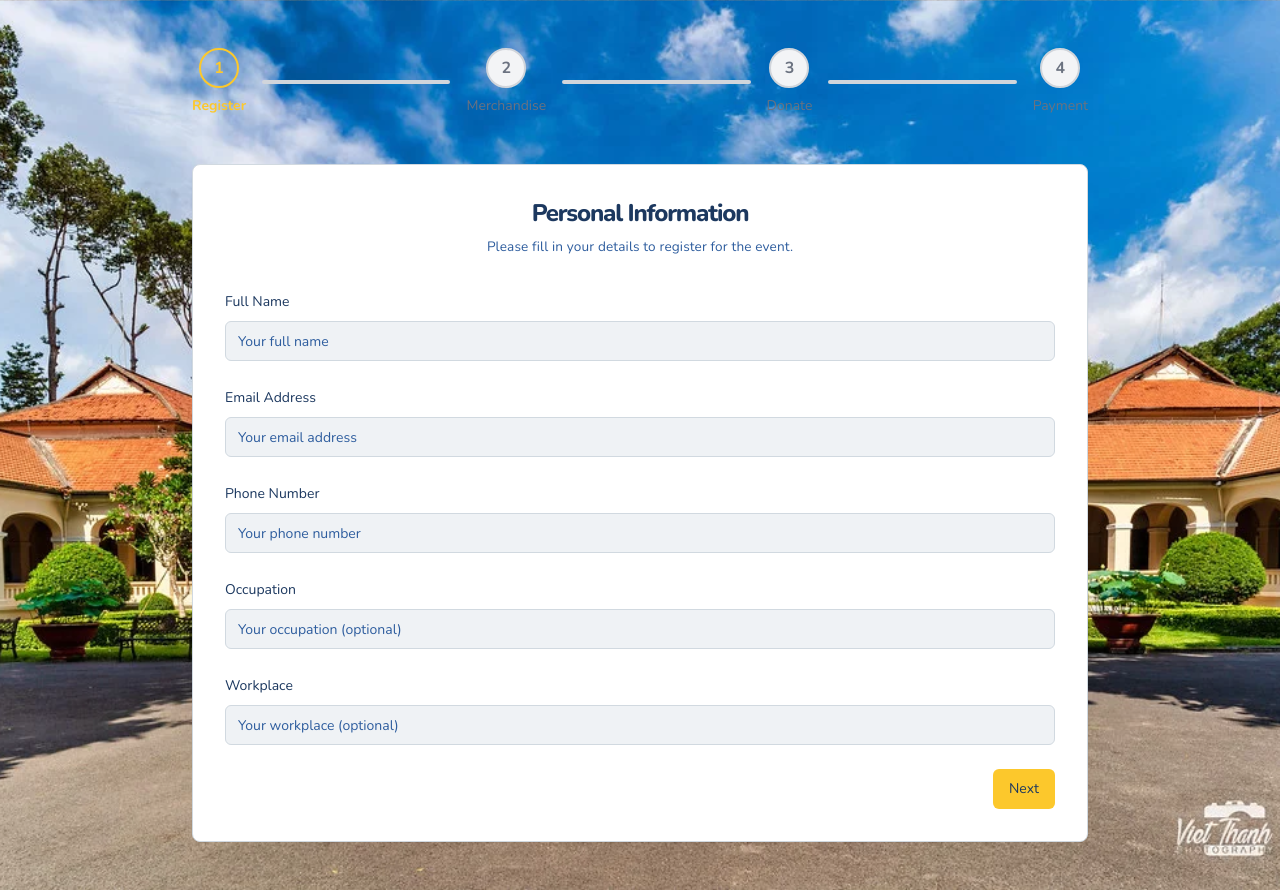
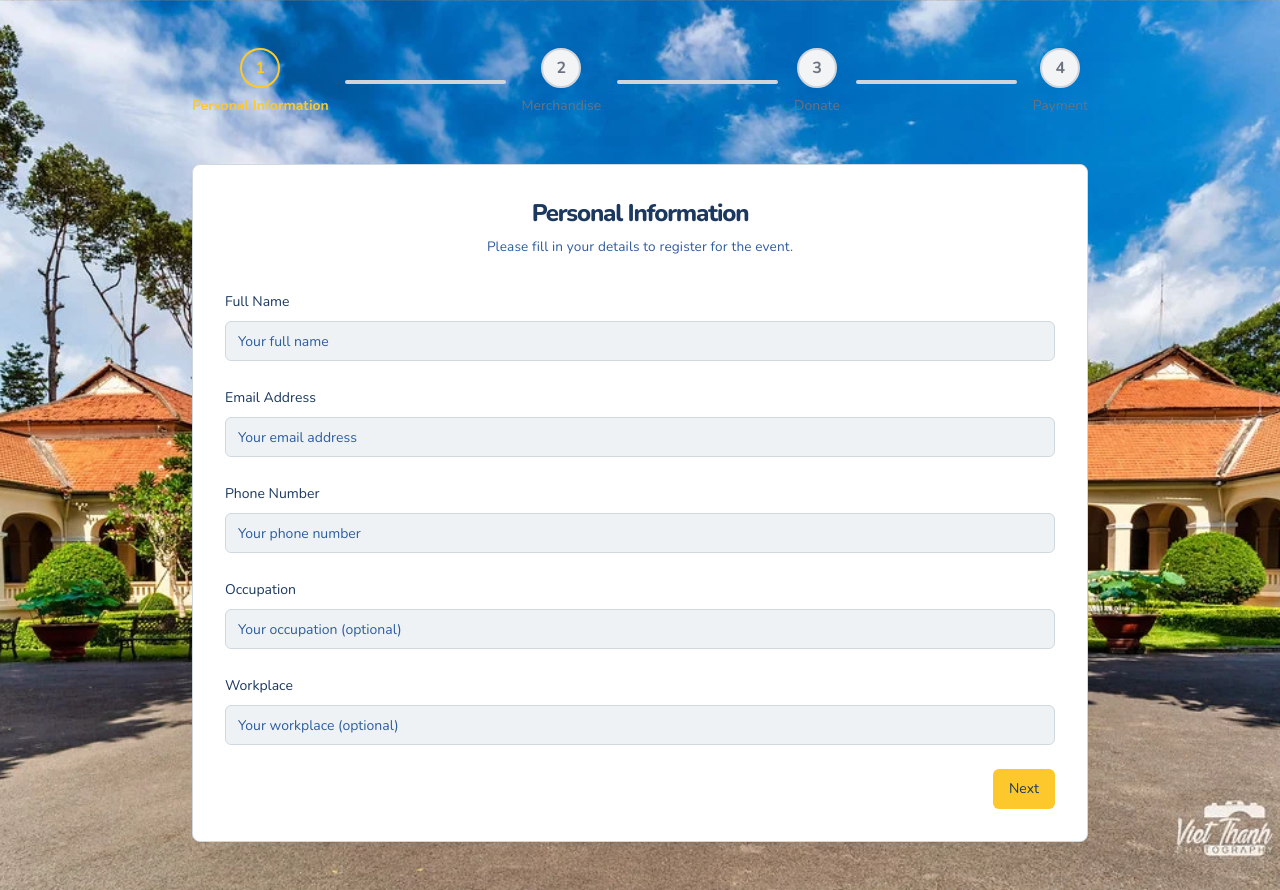
Before and after one commit to ChubbyCub/hs-reunion, a Next.js app: page /register in a window 1280 px wide. Built offline with nearby package versions, Linux system fonts and the light colour scheme.

Commit message:
Renamed first step

```diff
--- a/messages/en-US.json
+++ b/messages/en-US.json
@@ -5,7 +5,7 @@
     "registerNow": "Register Now"
   },
   "Stepper": {
-    "register": "Register",
+    "personalInfo": "Personal Information",
     "merchandise": "Merchandise",
     "donate": "Donate",
     "payment": "Payment",
--- a/messages/vi.json
+++ b/messages/vi.json
@@ -5,7 +5,7 @@
     "registerNow": "Đăng ký ngay"
   },
   "Stepper": {
-    "register": "Đăng ký",
+    "personalInfo": "Thông tin cá nhân",
     "merchandise": "Đặt hàng lưu niệm",
     "donate": "Quyên góp",
     "payment": "Thanh toán",
--- a/src/app/(steps)/layout.tsx
+++ b/src/app/(steps)/layout.tsx
@@ -2,7 +2,7 @@
 
 import { Stepper } from "@/components/ui/stepper";
 
-const steps = ["register", "merchandise", "donate", "payment"];
+const steps = ["personalInfo", "merchandise", "donate", "payment"];
 
 export default function StepsLayout({
   children,
```
